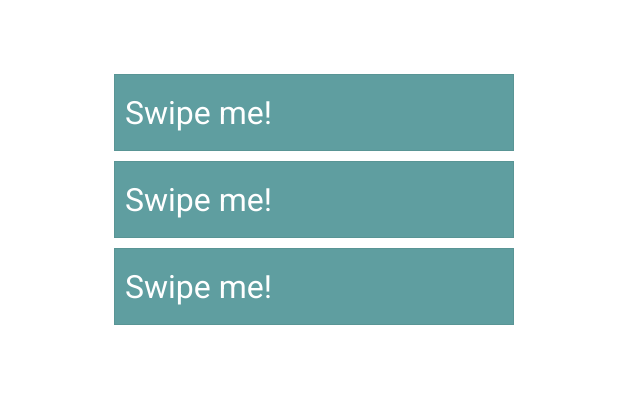
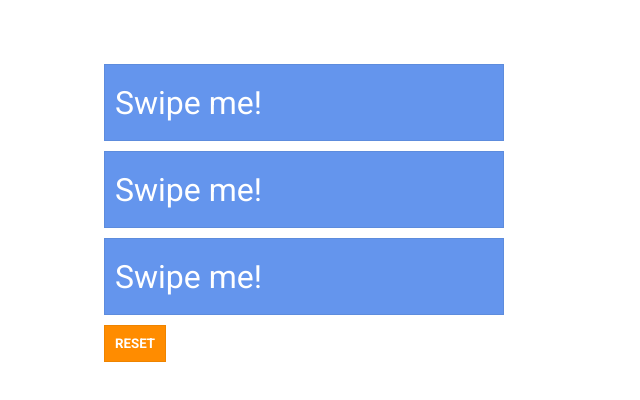
Before and after one commit to orindholt/swipe-to-del, a website: page index.html in a window 1280 px wide. Shown: the whole page, without its empty margins (0-640 px from the left). Drawn offline with Linux system fonts and the light colour scheme.

Commit message:
Add reset button to project

```diff
--- a/css/style.css
+++ b/css/style.css
@@ -28,8 +28,8 @@ body {
     font-size: 2em;
     color: white;
     overflow-x: hidden;
-    background-color: cadetblue;
-    margin: 10px;
+    background-color: cornflowerblue;
+    margin-bottom: 10px;
 }
 
 .swipe-box > * {
@@ -50,6 +50,14 @@ body {
 
 .swipe-text {
     grid-area: 1/1/2/3;
-    background-color: cadetblue;
+    background-color: cornflowerblue;
     padding: 10px;
 }
+
+#reset {
+    border: 1px solid #0101;
+    padding: 10px;
+    background-color:darkorange;
+    color: white;
+    font-weight: 700;
+}
--- a/index.html
+++ b/index.html
@@ -23,7 +23,7 @@
         <button class="del-btn">Delete</button>
         <p class="swipe-text" id="swipe-element">Swipe me!</p>
     </div>
-
+    <button id="reset">RESET</button>
     <script src="./js/script.js"></script>
 </body>
 </html>
--- a/js/script.js
+++ b/js/script.js
@@ -34,3 +34,10 @@ swipeElement.forEach(element => {
         element.parentElement.style.display = "none";
     });
 });
+
+document.querySelector("#reset").addEventListener("click", ()=>{
+    swipeElement.forEach(element => {
+        element.parentElement.style.display = "";
+        element.style.transform = "translateX(0px)";
+    })
+});
```
